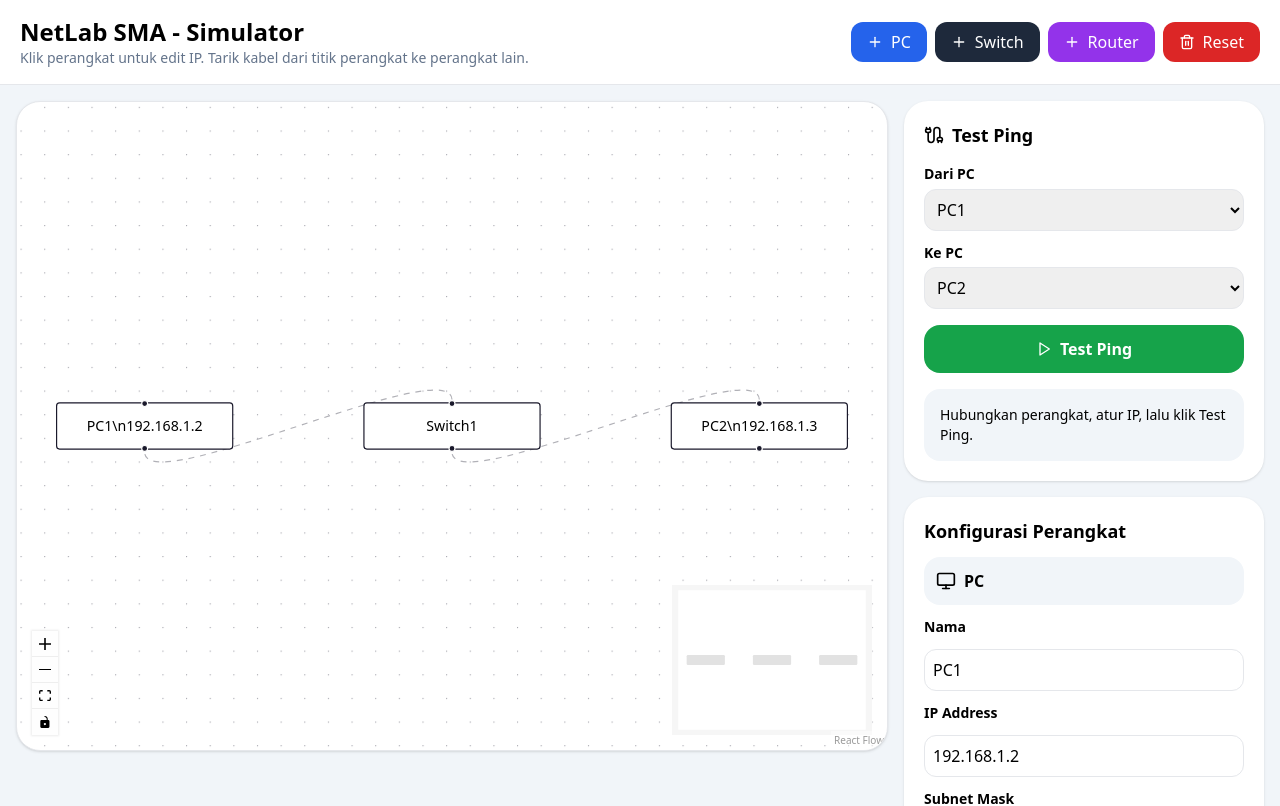
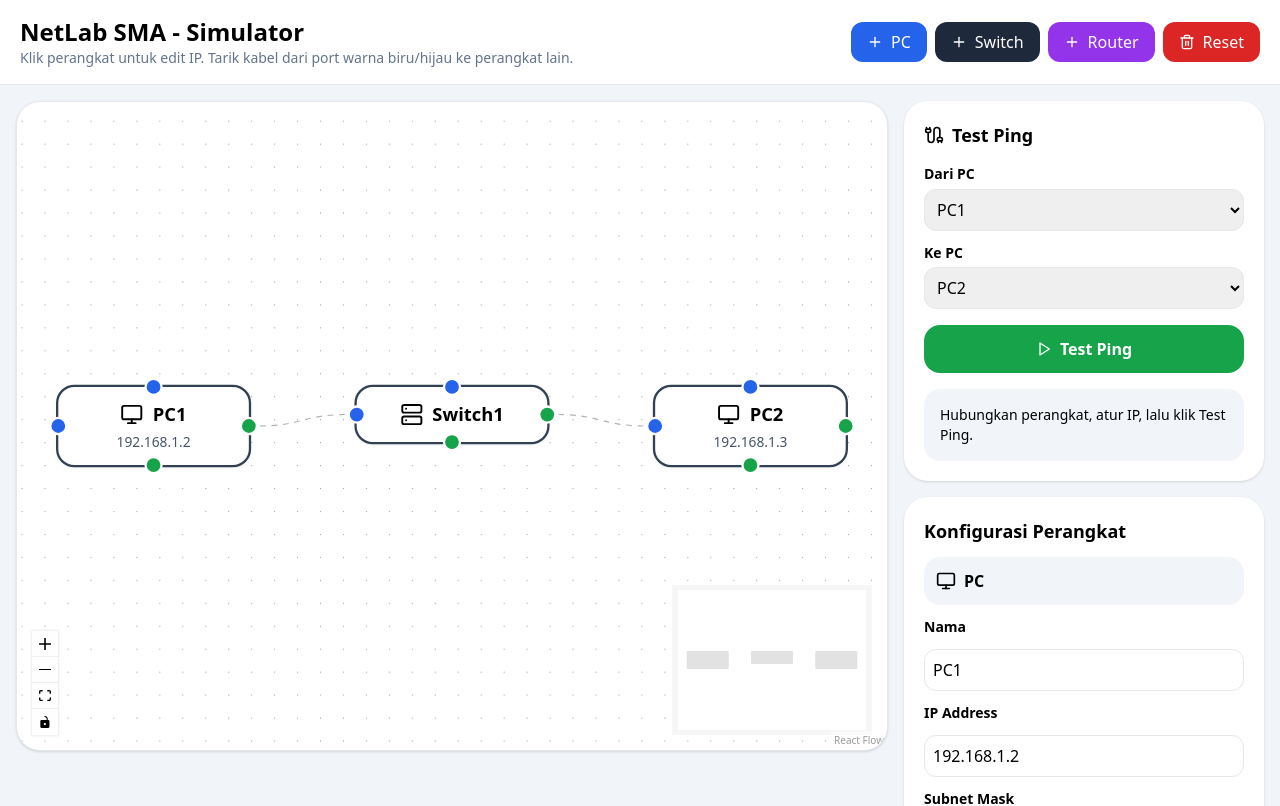
Before and after one commit to altamedia3-source/netlab-sma, a Next.js app: page /simulator in a window 1280 px wide. Shown: the top 806 px of the page. Built offline with nearby package versions, Linux system fonts and the light colour scheme.

Commit message:
Update page.tsx

```diff
--- a/app/simulator/page.tsx
+++ b/app/simulator/page.tsx
@@ -12,6 +12,9 @@ import {
   Connection,
   Edge,
   Node,
+  Handle,
+  Position,
+  NodeProps,
 } from "@xyflow/react";
 import "@xyflow/react/dist/style.css";
 import { Cable, Monitor, Router, Server, Plus, Play, Trash2 } from "lucide-react";
@@ -26,32 +29,75 @@ type DeviceData = {
   gateway?: string;
 } & Record<string, unknown>;
 
-type AppNode = Node<DeviceData>;
+type AppNode = Node<DeviceData, "device">;
+
+function DeviceNode({ data }: NodeProps<AppNode>) {
+  const Icon = data.kind === "PC" ? Monitor : data.kind === "Router" ? Router : Server;
+
+  return (
+    <div className="relative min-w-[170px] rounded-2xl border-2 border-slate-700 bg-white px-4 py-3 text-center shadow-sm">
+      <Handle
+        type="target"
+        position={Position.Left}
+        id="left-target"
+        className="!h-4 !w-4 !border-2 !border-white !bg-blue-600"
+      />
+      <Handle
+        type="source"
+        position={Position.Right}
+        id="right-source"
+        className="!h-4 !w-4 !border-2 !border-white !bg-green-600"
+      />
+      <Handle
+        type="source"
+        position={Position.Bottom}
+        id="bottom-source"
+        className="!h-4 !w-4 !border-2 !border-white !bg-green-600"
+      />
+      <Handle
+        type="target"
+        position={Position.Top}
+        id="top-target"
+        className="!h-4 !w-4 !border-2 !border-white !bg-blue-600"
+      />
+
+      <div className="flex items-center justify-center gap-2 font-semibold">
+        <Icon className="h-5 w-5" />
+        <span>{String(data.label)}</span>
+      </div>
+      {data.ip ? <div className="mt-1 text-xs text-slate-600">{String(data.ip)}</div> : null}
+    </div>
+  );
+}
+
+const nodeTypes = {
+  device: DeviceNode,
+};
 
 const initialNodes: AppNode[] = [
   {
     id: "pc-1",
-    type: "default",
+    type: "device",
     position: { x: 80, y: 120 },
     data: { label: "PC1", kind: "PC", ip: "192.168.1.2", mask: "255.255.255.0", gateway: "" },
   },
   {
     id: "sw-1",
-    type: "default",
+    type: "device",
     position: { x: 340, y: 120 },
     data: { label: "Switch1", kind: "Switch" },
   },
   {
     id: "pc-2",
-    type: "default",
+    type: "device",
     position: { x: 600, y: 120 },
     data: { label: "PC2", kind: "PC", ip: "192.168.1.3", mask: "255.255.255.0", gateway: "" },
   },
 ];
 
 const initialEdges: Edge[] = [
-  { id: "e1", source: "pc-1", target: "sw-1", animated: true },
-  { id: "e2", source: "sw-1", target: "pc-2", animated: true },
+  { id: "e1", source: "pc-1", sourceHandle: "right-source", target: "sw-1", targetHandle: "left-target", animated: true },
+  { id: "e2", source: "sw-1", sourceHandle: "right-source", target: "pc-2", targetHandle: "left-target", animated: true },
 ];
 
 function getSubnet24(ip = "") {
@@ -101,7 +147,8 @@ export default function SimulatorPage() {
   const pcNodes = useMemo(() => nodes.filter((node) => node.data.kind === "PC"), [nodes]);
 
   const onConnect = useCallback(
-    (connection: Connection) => setEdges((eds) => addEdge({ ...connection, animated: true }, eds)),
+    (connection: Connection) =>
+      setEdges((eds) => addEdge({ ...connection, animated: true }, eds)),
     [setEdges]
   );
 
@@ -110,7 +157,7 @@ export default function SimulatorPage() {
     const id = `${kind.toLowerCase()}-${Date.now()}`;
     const newNode: AppNode = {
       id,
-      type: "default",
+      type: "device",
       position: { x: 120 + count * 35, y: 260 + count * 20 },
       data: {
         label: `${kind}${count}`,
@@ -182,7 +229,7 @@ export default function SimulatorPage() {
         <div className="flex flex-wrap items-center justify-between gap-3">
           <div>
             <h1 className="text-2xl font-bold">NetLab SMA - Simulator</h1>
-            <p className="text-sm text-slate-500">Klik perangkat untuk edit IP. Tarik kabel dari titik perangkat ke perangkat lain.</p>
+            <p className="text-sm text-slate-500">Klik perangkat untuk edit IP. Tarik kabel dari port warna biru/hijau ke perangkat lain.</p>
           </div>
           <div className="flex flex-wrap gap-2">
             <button onClick={() => addDevice("PC")} className="flex items-center gap-2 rounded-xl bg-blue-600 px-4 py-2 text-white">
@@ -204,14 +251,9 @@ export default function SimulatorPage() {
       <section className="grid flex-1 grid-cols-1 gap-4 p-4 lg:grid-cols-[1fr_360px]">
         <div className="h-[650px] overflow-hidden rounded-3xl border bg-white shadow">
           <ReactFlow
-            nodes={nodes.map((node) => ({
-              ...node,
-              data: {
-                ...node.data,
-                label: `${node.data.label}${node.data.ip ? `\\n${node.data.ip}` : ""}`,
-              },
-            }))}
+            nodes={nodes}
             edges={edges}
+            nodeTypes={nodeTypes}
             onNodesChange={onNodesChange}
             onEdgesChange={onEdgesChange}
             onConnect={onConnect}
@@ -232,14 +274,14 @@ export default function SimulatorPage() {
             <label className="text-sm font-semibold">Dari PC</label>
             <select value={fromId} onChange={(e) => setFromId(e.target.value)} className="mt-1 w-full rounded-xl border p-2">
               {pcNodes.map((node) => (
-                <option key={node.id} value={node.id}>{node.data.label}</option>
+                <option key={node.id} value={node.id}>{String(node.data.label)}</option>
               ))}
             </select>
 
             <label className="mt-3 block text-sm font-semibold">Ke PC</label>
             <select value={toId} onChange={(e) => setToId(e.target.value)} className="mt-1 w-full rounded-xl border p-2">
               {pcNodes.map((node) => (
-                <option key={node.id} value={node.id}>{node.data.label}</option>
+                <option key={node.id} value={node.id}>{String(node.data.label)}</option>
               ))}
             </select>
 
@@ -283,7 +325,7 @@ export default function SimulatorPage() {
           </div>
 
           <div className="rounded-3xl bg-blue-50 p-5 text-sm text-slate-700">
-            <b>Catatan guru:</b> Versi awal ini mengecek koneksi fisik dan subnet /24. Cocok untuk latihan LAN dasar kelas X/XI.
+            <b>Catatan guru:</b> Port biru/hijau adalah titik koneksi kabel. Tarik dari satu port ke port perangkat lain.
           </div>
         </aside>
       </section>
```
